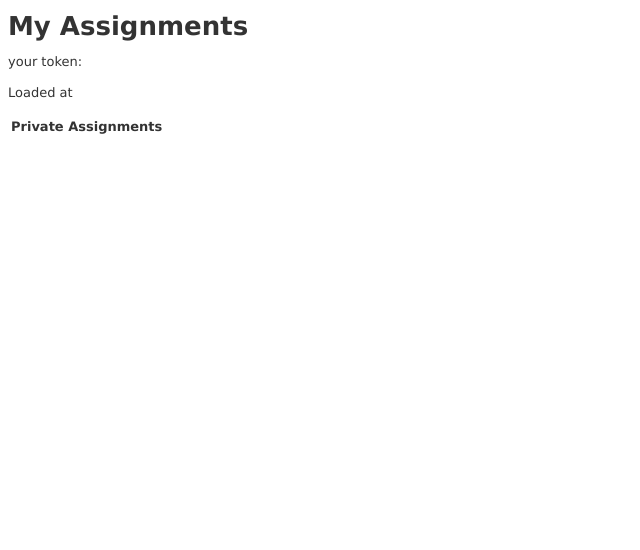
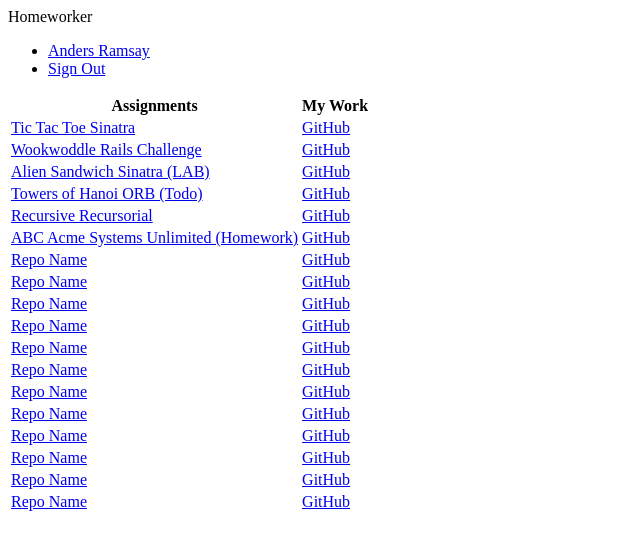
Before and after one commit to project-camelback/camelback-rails, a Rails app: template app/views/assignments/index.html.erb in a window 1280 px wide. Shown: the top 550 px of the page, without its empty margins (0-640 px from the left). Run offline with Rails 7, Linux system fonts and the light colour scheme; the template is opened without the code that fills it, so the values that code supplies are empty; style sheets or scripts are compiled from the project's sources; some libraries are stand-ins or nearby versions.

Commit message:
basic bootstrap styling

```diff
--- a/app/assets/stylesheets/scaffolds.css.scss
+++ /dev/null
@@ -1,69 +0,0 @@
-body {
-  background-color: #fff;
-  color: #333;
-  font-family: verdana, arial, helvetica, sans-serif;
-  font-size: 13px;
-  line-height: 18px;
-}
-
-p, ol, ul, td {
-  font-family: verdana, arial, helvetica, sans-serif;
-  font-size: 13px;
-  line-height: 18px;
-}
-
-pre {
-  background-color: #eee;
-  padding: 10px;
-  font-size: 11px;
-}
-
-a {
-  color: #000;
-  &:visited {
-    color: #666;
-  }
-  &:hover {
-    color: #fff;
-    background-color: #000;
-  }
-}
-
-div {
-  &.field, &.actions {
-    margin-bottom: 10px;
-  }
-}
-
-#notice {
-  color: green;
-}
-
-.field_with_errors {
-  padding: 2px;
-  background-color: red;
-  display: table;
-}
-
-#error_explanation {
-  width: 450px;
-  border: 2px solid red;
-  padding: 7px;
-  padding-bottom: 0;
-  margin-bottom: 20px;
-  background-color: #f0f0f0;
-  h2 {
-    text-align: left;
-    font-weight: bold;
-    padding: 5px 5px 5px 15px;
-    font-size: 12px;
-    margin: -7px;
-    margin-bottom: 0px;
-    background-color: #c00;
-    color: #fff;
-  }
-  ul li {
-    font-size: 12px;
-    list-style: square;
-  }
-}
--- a/app/assets/stylesheets/screen.scss
+++ b/app/assets/stylesheets/screen.scss
@@ -3,10 +3,16 @@
  * Import this file using the following HTML or equivalent:
  * <link href="/stylesheets/screen.css" media="screen, projection" rel="stylesheet" type="text/css" /> */
 
-@import "compass/reset";
-// customize bootstrap variables here:
+//@import "compass/reset";
+//
+// @import "compass_twitter_bootstrap";
+
+@import "compass";
 @import "variables";
+@import "compass_twitter_bootstrap";
 @import "compass_twitter_bootstrap_responsive";
-//@import "bootstrap";
 
-@import "compass_twitter_bootstrap_awesome";
+body {
+  //padding: 50px 20px;
+//  padding-top: 60px;
+}
--- a/app/views/assignments/index.html.erb
+++ b/app/views/assignments/index.html.erb
@@ -1,18 +1,36 @@
-<h1>My Assignments</h1>
-<p>your token: <%= session[:access_token] %></p>
-<p><%= "Loaded at #{@time}" %></p>
+<%# session[:access_token] %>
+<p><%# "Loaded at #{@time}" %></p>
 
-<table>
+<table class="table table-striped">
   <thead>
     <tr>
-      <th>Private Assignments</th>
+      <th>Assignments</th><th>My Work</th>
     </tr>
   </thead>
   <tbody>
-  <% @assignments.each do |assignment| %>
+   <tr><td><a href="#">Tic Tac Toe Sinatra</a></td><td><a href="#">GitHub</a></td></tr>
+   <tr><td><a href="#">Wookwoddle Rails Challenge</a></td><td><a href="#">GitHub</a></td></tr>
+  <tr><td><a href="#">Alien Sandwich Sinatra (LAB)</a></td><td><a href="#">GitHub</a></td></tr>
+  <tr><td><a href="#">Towers of Hanoi ORB (Todo)</a></td><td><a href="#">GitHub</a></td></tr>
+  <tr><td><a href="#">Recursive Recursorial</a></td><td><a href="#">GitHub</a></td></tr>
+  <tr><td><a href="#">ABC Acme Systems Unlimited (Homework)</a></td><td><a href="#">GitHub</a></td></tr>
+  <tr><td><a href="#">Repo Name</a></td><td><a href="#">GitHub</a></td></tr>
+  <tr><td><a href="#">Repo Name</a></td><td><a href="#">GitHub</a></td></tr>
+  <tr><td><a href="#">Repo Name</a></td><td><a href="#">GitHub</a></td></tr>
+    <tr><td><a href="#">Repo Name</a></td><td><a href="#">GitHub</a></td></tr>
+  <tr><td><a href="#">Repo Name</a></td><td><a href="#">GitHub</a></td></tr>
+  <tr><td><a href="#">Repo Name</a></td><td><a href="#">GitHub</a></td></tr>
+    <tr><td><a href="#">Repo Name</a></td><td><a href="#">GitHub</a></td></tr>
+  <tr><td><a href="#">Repo Name</a></td><td><a href="#">GitHub</a></td></tr>
+  <tr><td><a href="#">Repo Name</a></td><td><a href="#">GitHub</a></td></tr>
+    <tr><td><a href="#">Repo Name</a></td><td><a href="#">GitHub</a></td></tr>
+  <tr><td><a href="#">Repo Name</a></td><td><a href="#">GitHub</a></td></tr>
+  <tr><td><a href="#">Repo Name</a></td><td><a href="#">GitHub</a></td></tr>
+
+<!--   <%# @assignments.each do |assignment| %>
     <tr>
-      <td><a href="https://github.com/<%= assignment.full_name %>"><%= assignment.name %></a></td>
+      <td><a href="https://github.com/<%# assignment.full_name %>"><%# assignment.name %></a></td>
     </tr>
-  <% end %>
+  <%# end %> -->
   </tbody>
 </table>
--- a/app/views/layouts/application.html.erb
+++ b/app/views/layouts/application.html.erb
@@ -7,8 +7,24 @@
   <%= csrf_meta_tags %>
 </head>
 <body>
+<div class="navbar navbar-fixed-top">
+  <div class="navbar-inner">
+  <div class="container">
+  <a class="brand">Homeworker</a>
+<!--   <ul class="nav">
+  <li class="active"><a href="#">Home</a></li>
+  <li><a href="#">Link</a></li>
+  <li><a href="#">Another LInk</a></li> -->
+  </ul><ul class="nav pull-right"><li><a href="#">Anders Ramsay</a></li><li><a href="#">Sign Out</a></li>
+  </ul>
+  </div>
+  </div>
+  </div>
 
-<%= yield %>
-
+  <div class="container">
+    <div class="content">
+      <%= yield %>
+    </div>
+  </div><!-- /.container -->
 </body>
 </html>
--- a/config/application.rb
+++ b/config/application.rb
@@ -32,5 +32,10 @@
     # The default locale is :en and all translations from config/locales/*.rb,yml are auto loaded.
     # config.i18n.load_path += Dir[Rails.root.join('my', 'locales', '*.{rb,yml}').to_s]
     # config.i18n.default_locale = :de
+
+# Enable the asset pipeline
+config.assets.enabled = true
+
+
   end
 end
```
Also changed, not shown: app/controllers/assignments_controller.rb (+4 -4 lines), public/stylesheets/scaffolds.css (deleted, +0 -79 lines), Gemfile, Gemfile.lock, public/stylesheets/assignments.css (deleted), 1 other file.
